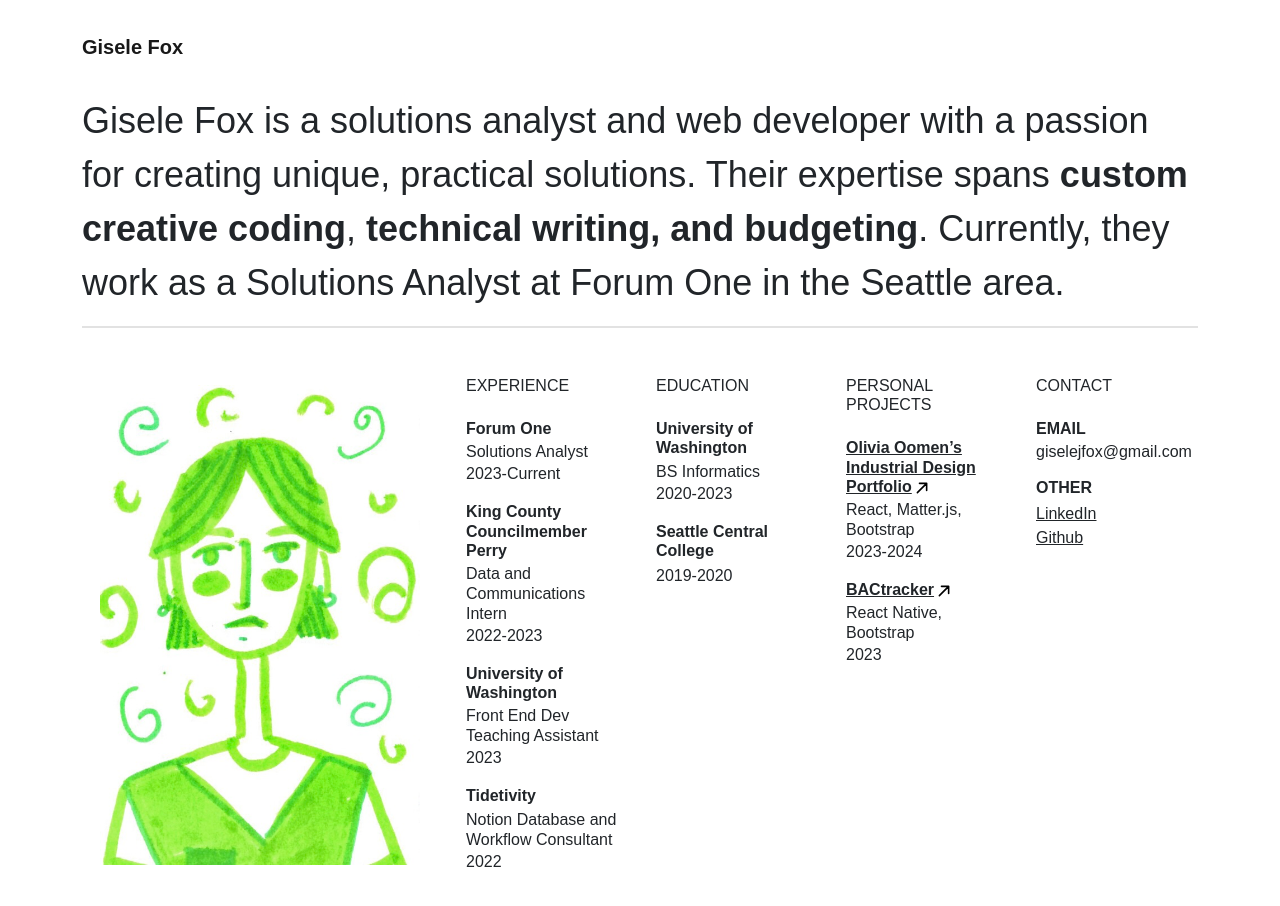
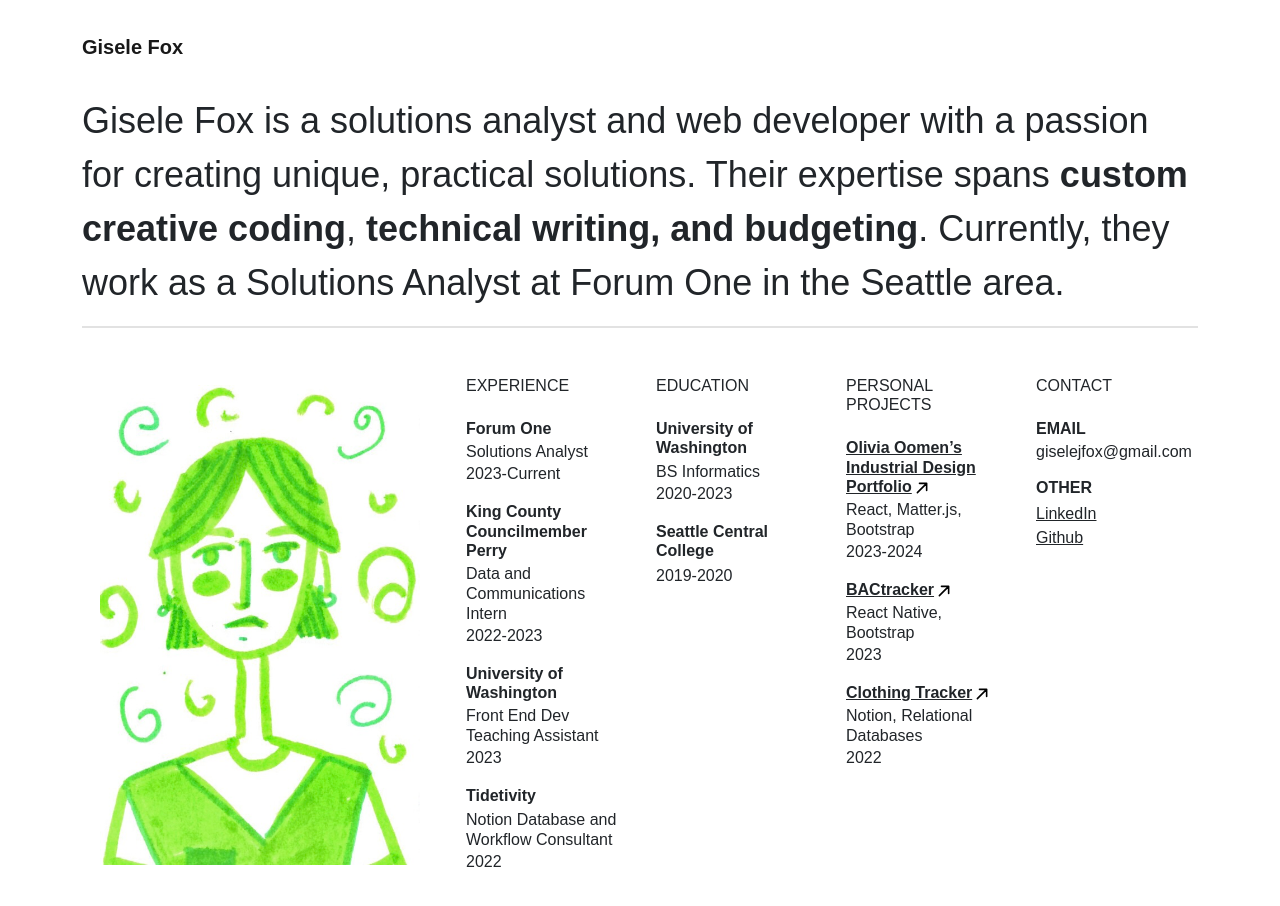
Before and after one commit to giselejfox/giselejfox.github.io, a React (Create React App) app: page /#/ in a window 1280 px wide. Shown: the top 906 px of the page. Built offline with nearby package versions, Linux system fonts and the light colour scheme; a web font is replaced by a local one.

Commit message:
add personal project, take off nav toggle

```diff
--- a/src/components/NavBar.js
+++ b/src/components/NavBar.js
@@ -11,9 +11,9 @@
                 <Navbar.Brand href="/" className="fw-bold py-0 mt-4" >
                     Gisele Fox
                 </Navbar.Brand>
-                <Navbar.Toggle aria-controls="basic-navbar-nav" />
+                {/* <Navbar.Toggle aria-controls="basic-navbar-nav" />
                 <Navbar.Collapse id="basic-navbar-nav">
-                </Navbar.Collapse>
+                </Navbar.Collapse> */}
             </Container>
         </Navbar>
     )
--- a/src/data/about.json
+++ b/src/data/about.json
@@ -51,6 +51,12 @@
             "titleLink": "https://bactracker-be654.web.app/",
             "subtitle": "React Native, Bootstrap",
             "date": "2023"
+        },
+        {
+            "title": "Clothing Tracker",
+            "titleLink": "https://www.notion.so/templates/clothing-tracker",
+            "subtitle": "Notion, Relational Databases",
+            "date": "2022"
         }
     ]
 }
```
